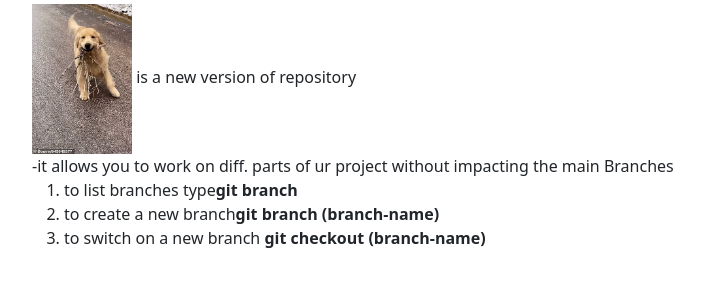
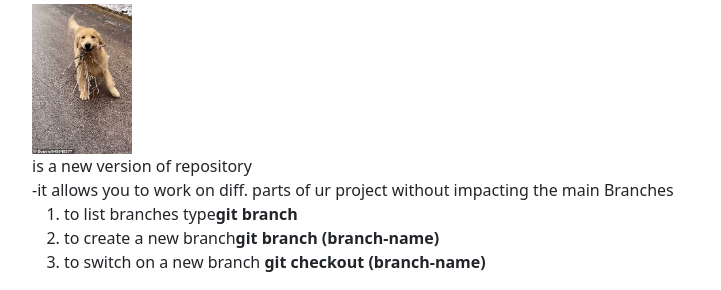
Before and after one commit to AllanJay13/FirstGit, a plain HTML site: page index.html in a window 1280 px wide. Shown: the part 620-910 px from the top of the page, without its empty margins (50-771 px from the left). Before the commit the page ends 886 px from the top, so only its background shows below. Drawn offline with nearby package versions, Linux system fonts and the light colour scheme.

```diff
--- a/index.html
+++ b/index.html
@@ -42,7 +42,7 @@
             <a href="github.html">create github repository</a>
 
             <h2> Git Branches</h2>
-            <img src="dog.jpg" alt="dog" width="100px">
+            <img src="dog.jpg" alt="dog" width="100px"><br>
             is a new version of repository<br>
             -it allows you to work on diff. parts of ur project without impacting the main Branches
             <ol>
```
